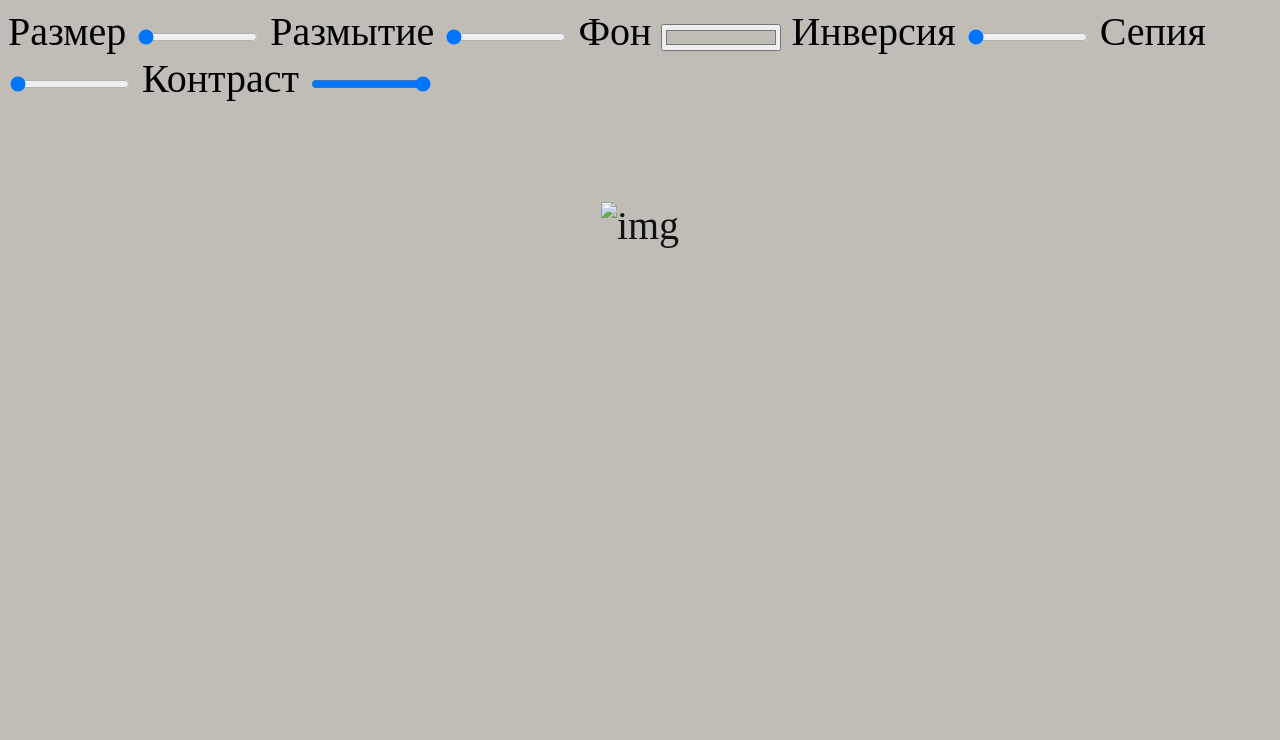
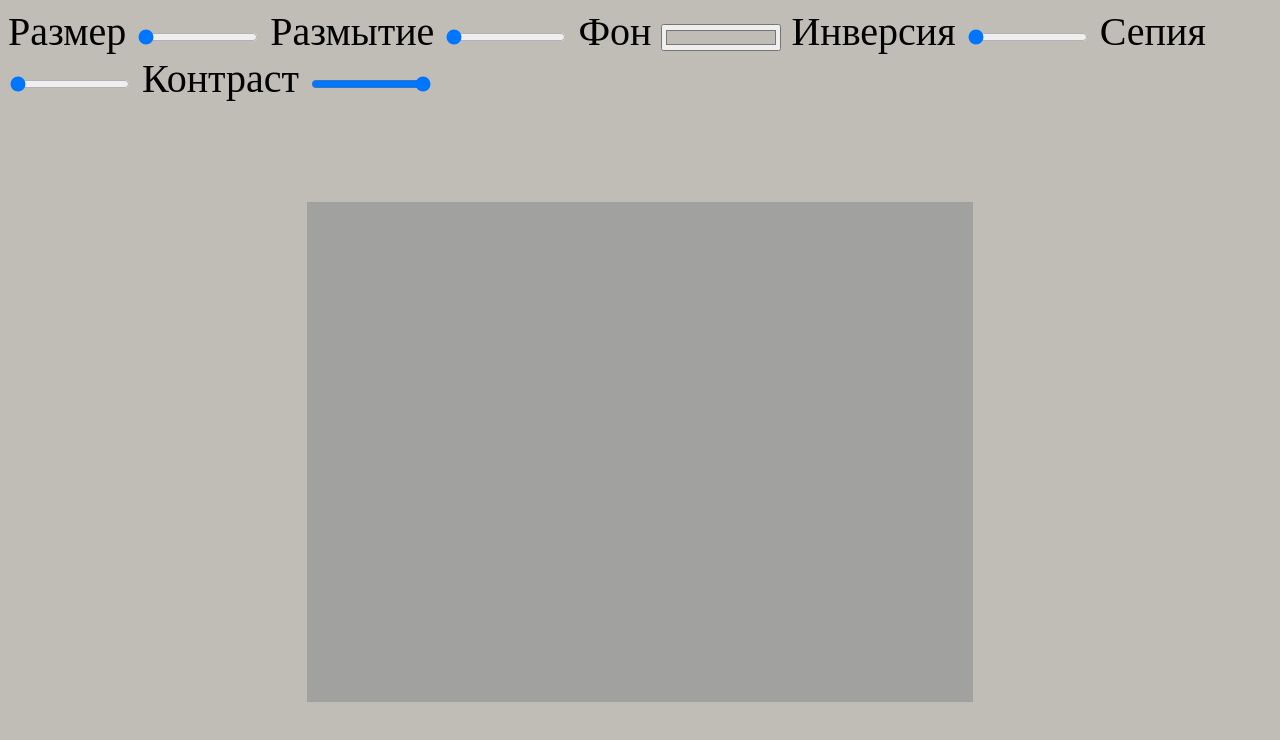
Before and after one commit to PavelDubina/FotoFilter, a plain HTML site: page index.html in a window 1280 px wide. Drawn offline with Linux system fonts and the light colour scheme; the site is published under a folder, as on GitHub Pages, so addresses that start at the root find nothing.

Commit message:
Update index.html

```diff
--- a/index.html
+++ b/index.html
@@ -56,7 +56,7 @@
         data-sizing="%"
       />
     </div>
-    <img src="/img/football.png" alt="img" />
+    <img src="./img/football.png" alt="img" />
 
     <script src="main.js"></script>
   </body>
```
